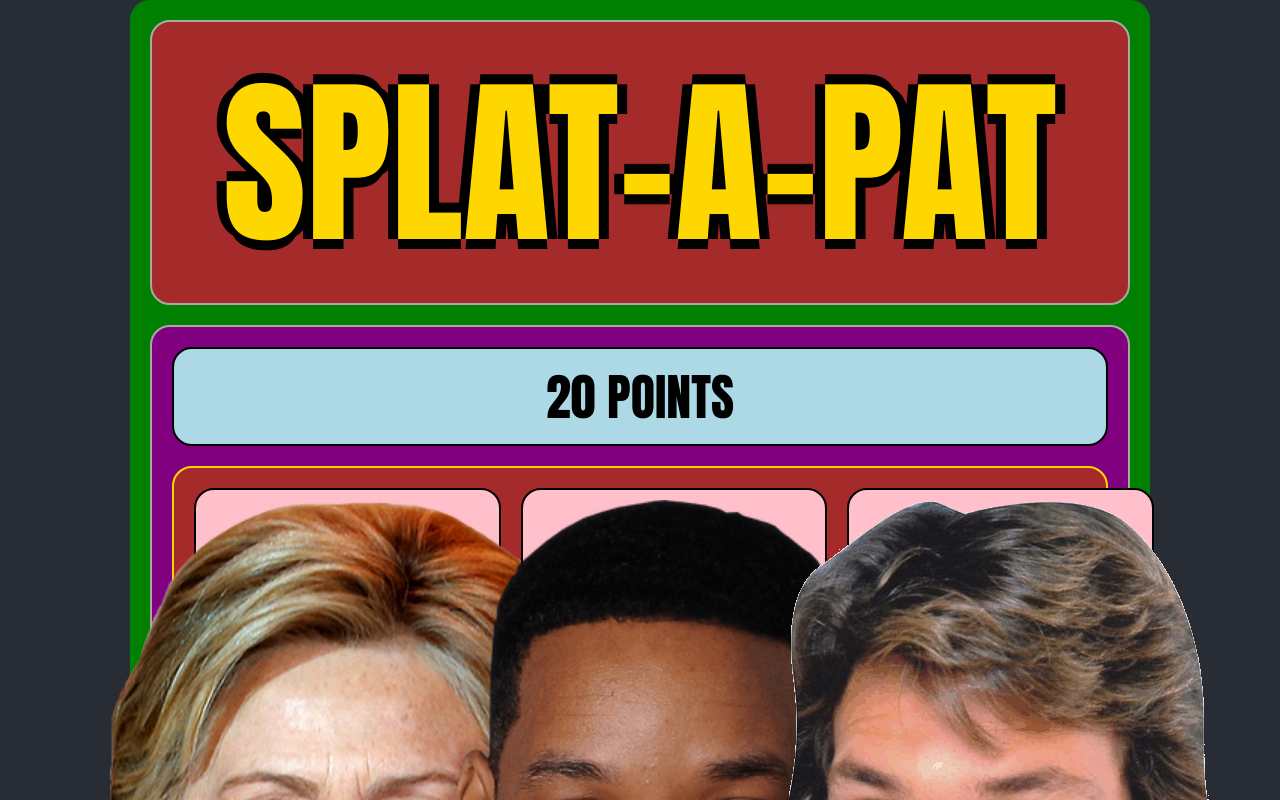
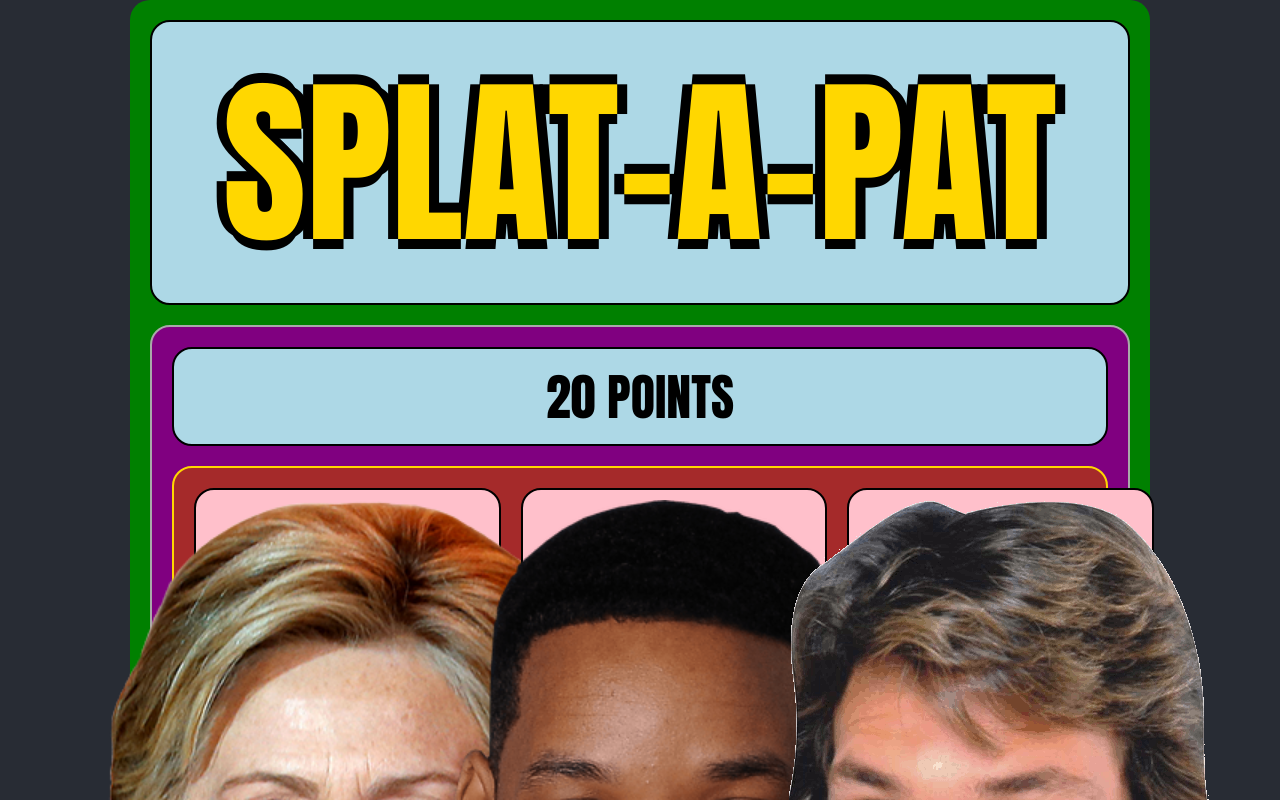
Before and after one commit to howlinbash/swayze, a React (Create React App) app: page / in a window 1280 px wide. In both pictures the pointer is over the element 640 px from the left and 162 px from the top of the page. Shown: the top 800 px of the page. Built offline with nearby package versions, Linux system fonts and the light colour scheme.

Commit message:
add hover to marquee

```diff
--- a/src/App.css
+++ b/src/App.css
@@ -29,6 +29,11 @@
   flex-direction: column;
   justify-content: center;
   align-items: center;
+}
+
+.marquee:hover {
+  border: 2px solid black;
+  background-color: lightblue;
 }
 
 .marqueeText {
```
